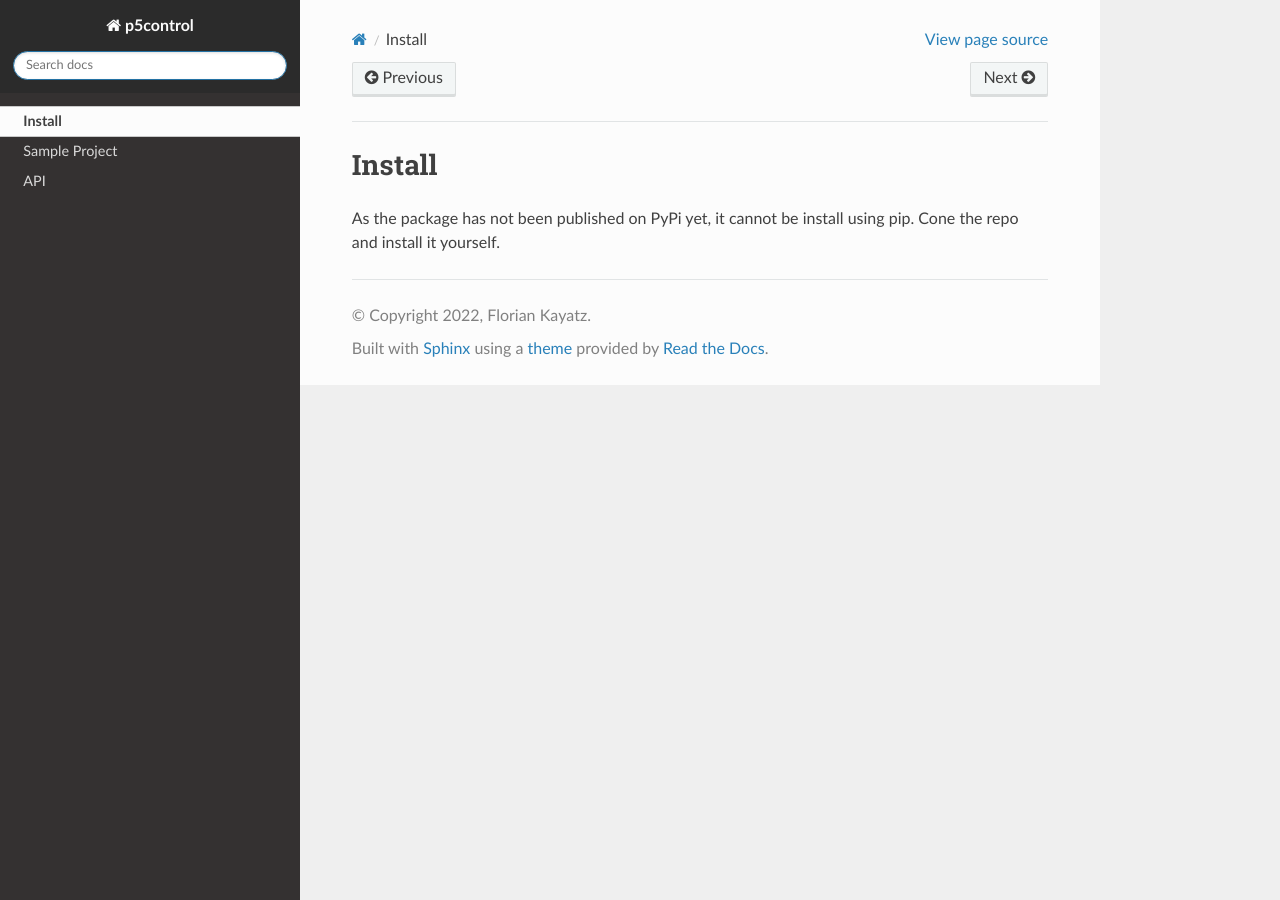
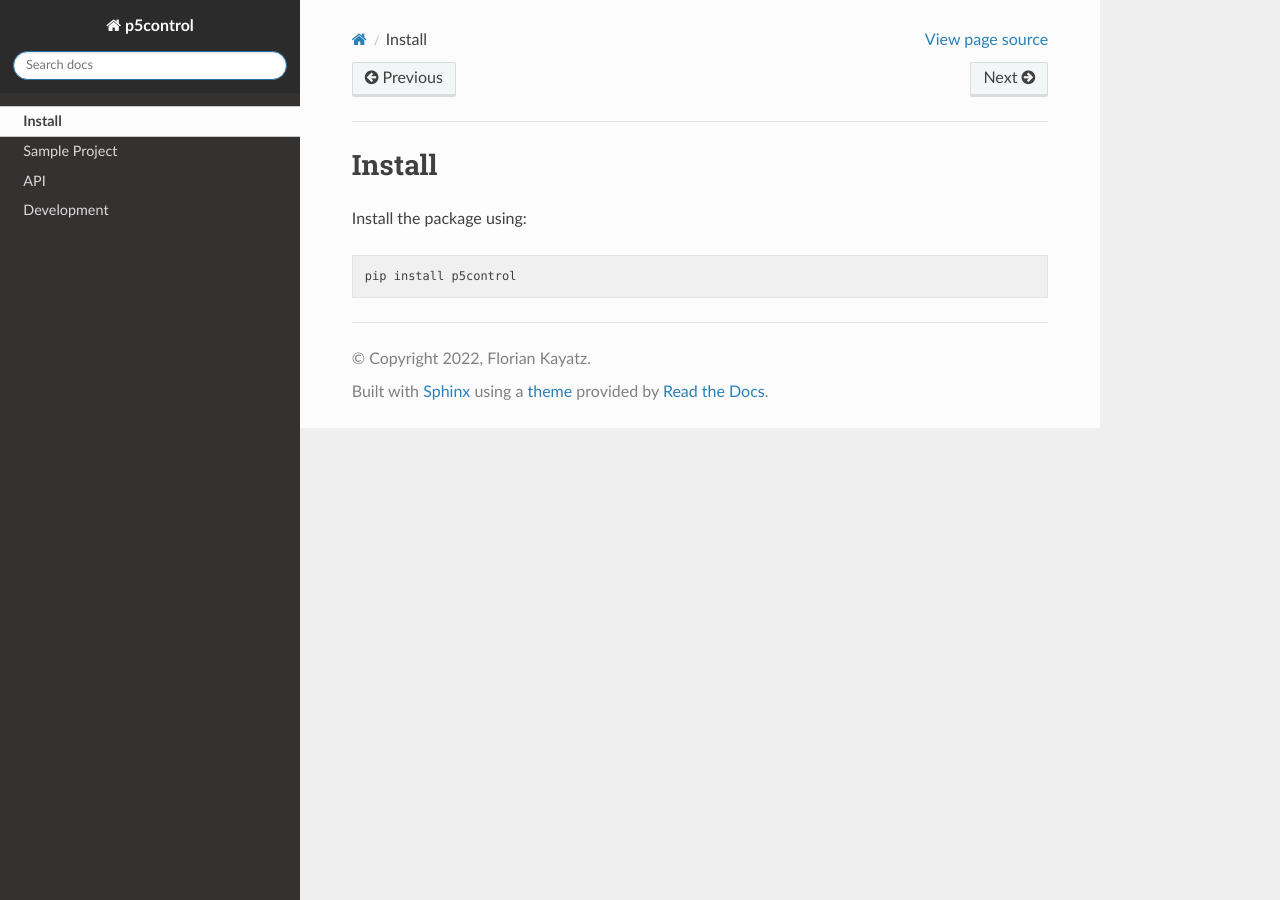
Before and after one commit to mawenzy/p5control, a Sphinx documentation site: the page built from docs/source/install.rst, in a window 1280 px wide. Built offline with Sphinx 7.4.7 and the Read the Docs theme 2.0.0, drawn with Linux system fonts in a browser that asks for light colours.

Commit message:
added development to docs

```diff
--- a/docs/source/index.rst
+++ b/docs/source/index.rst
@@ -9,6 +9,7 @@ This package helps you with controlling your measurement setup using python. It
    install
    example/index
    api/index
+   development
 
 
 Indices and tables
--- a/docs/source/install.rst
+++ b/docs/source/install.rst
@@ -1,4 +1,8 @@
 Install
 =======
 
-As the package has not been published on PyPi yet, it cannot be install using pip. Cone the repo and install it yourself.
+Install the package using:
+
+.. code-block::
+
+    pip install p5control
```
Also changed, not shown: docs/source/development.rst (added, +33 -0 lines).
